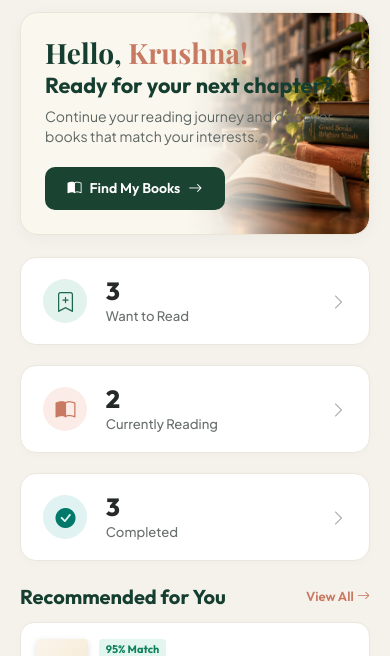
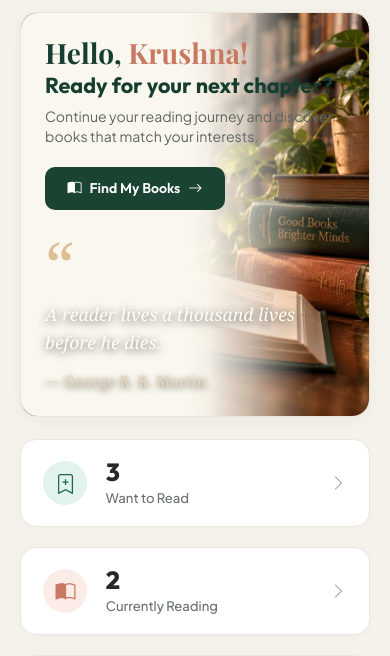
Before and after one commit to krushnafunde715/SmartBook, a Flask app: page /dashboard in a window 390 px wide. Shown: the part 68-724 px from the top of the page. Run offline with Flask 3, Linux system fonts and the light colour scheme; a user stored in the database is signed in; some web fonts are replaced.

Commit message:
Optimize library loading and update dashboard

```diff
--- a/routes/api.py
+++ b/routes/api.py
@@ -4,6 +4,7 @@ Provides JSON endpoints for Profile, Preferences, Catalog Search, Shelves, Wishl
 """
 
 from datetime import datetime
+from sqlalchemy.orm import selectinload
 from flask import Blueprint, request, jsonify
 from flask_login import current_user
 from models import db, User, Genre, Book, UserPreferences, UserBook, WishlistItem, ReadingHistory, utcnow
@@ -270,7 +271,14 @@ def api_library():
         return jsonify({'success': False, 'message': 'User not found'}), 404
 
     if request.method == 'GET':
-        user_books = UserBook.query.filter_by(user_id=target_user.id).all()
+        user_books = (
+            UserBook.query
+            .options(
+                selectinload(UserBook.book).selectinload(Book.genres)
+            )
+            .filter_by(user_id=target_user.id)
+            .all()
+        )
         stats = get_user_reading_stats(target_user.id)
         book_dicts = [ub.to_dict() for ub in user_books]
         return jsonify({
--- a/static/css/dashboard.css
+++ b/static/css/dashboard.css
@@ -338,6 +338,45 @@ button.sb-dash-nav-link {
 .sb-dash-hero-left {
     max-width: 480px;
     width: 100%;
+}
+
+/* Dashboard Reading Quote */
+.sb-dash-quote {
+    margin-left: auto;
+    width: 340px;
+    max-width: 42%;
+    padding: 1.5rem;
+    text-align: center;
+    position: relative;
+    z-index: 2;
+}
+
+.sb-quote-mark {
+    display: block;
+    font-family: Georgia, serif;
+    font-size: 4rem;
+    line-height: 0.7;
+    color: #D9B98C;
+    opacity: 0.9;
+}
+
+.sb-quote-text {
+    font-family: Georgia, "Times New Roman", serif;
+    font-size: 1.35rem;
+    font-style: italic;
+    line-height: 1.6;
+    color: #FFFDF7;
+    text-shadow: 0 2px 8px rgba(0, 0, 0, 0.65);
+    margin: 0.8rem 0;
+}
+
+.sb-quote-author {
+    display: block;
+    font-family: Georgia, serif;
+    font-size: 0.9rem;
+    color: #E8D7BC;
+    letter-spacing: 0.5px;
+    text-shadow: 0 2px 6px rgba(0, 0, 0, 0.7);
 }
 
 .sb-dash-hero-title {
@@ -1050,6 +1089,25 @@ button.sb-dash-nav-link {
     .sb-dash-hero-content {
         padding: 1.5rem;
     }
+
+    .sb-dash-hero-content {
+        flex-direction: column;
+        align-items: flex-start;
+        gap: 1rem;
+    }
+
+    .sb-dash-quote {
+        width: 100%;
+        max-width: 100%;
+        margin-left: 0;
+        padding: 1rem 0 0;
+        text-align: left;
+    }
+
+    .sb-quote-text {
+        font-size: 1.1rem;
+    }
+
 }
 
 @media (max-width: 575.98px) {
--- a/templates/main/dashboard.html
+++ b/templates/main/dashboard.html
@@ -124,6 +124,16 @@
                             <span>Find My Books</span>
                             <i class="bi bi-arrow-right"></i>
                         </a>
+                    </div>
+                            <!-- Reading Quote -->
+                    <div class="sb-dash-quote">
+                        <span class="sb-quote-mark">“</span>
+                        <p class="sb-quote-text">
+                            A reader lives a thousand lives before he dies.
+                        </p>
+                        <span class="sb-quote-author">
+                            — George R. R. Martin
+                        </span>
                     </div>
                 </div>
             </section>
```
